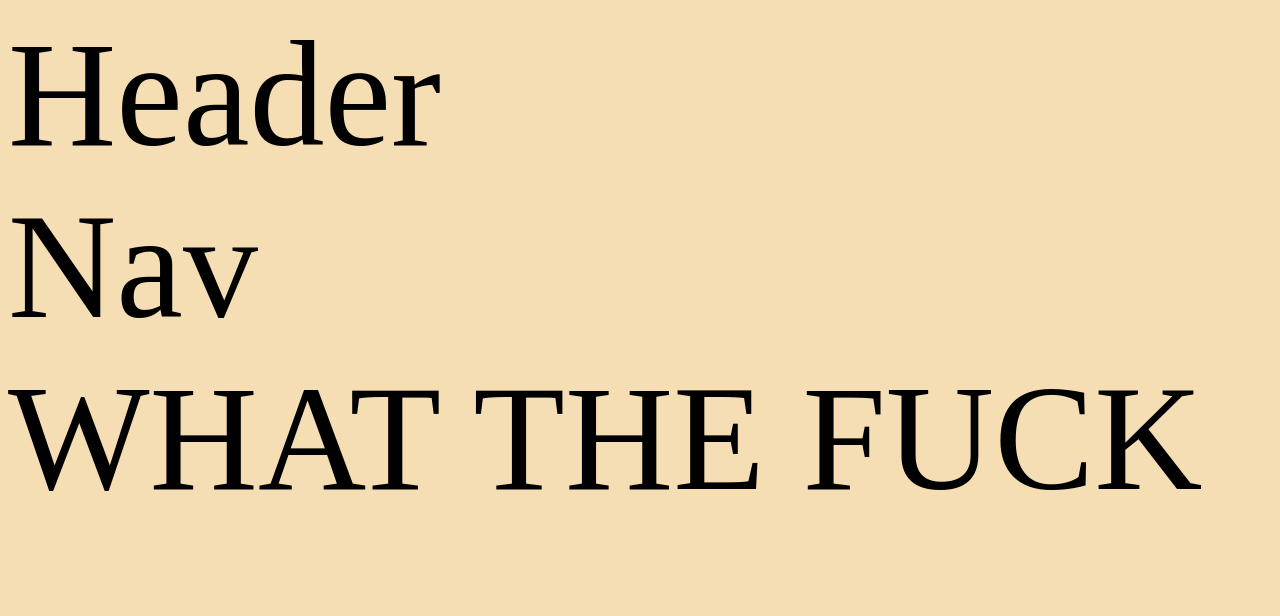
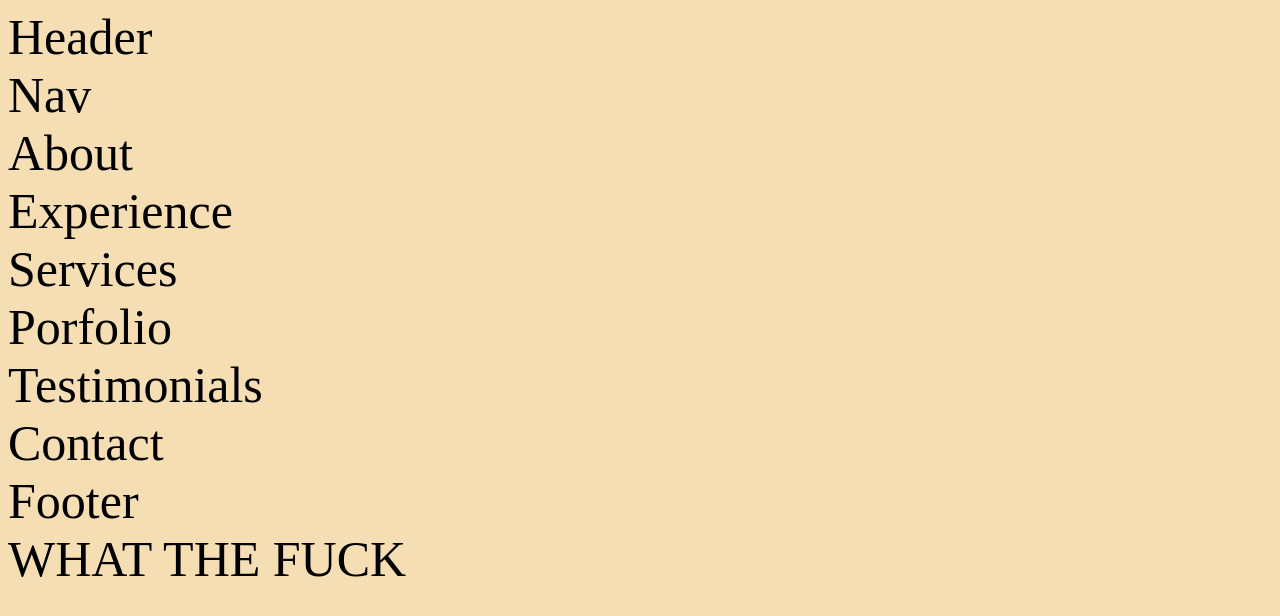
Before and after one commit to BoiledLettuce/Joshua-Henson-React-Portfolio, a React (Create React App) app: page / in a window 1280 px wide. Shown: the top 616 px of the page. Built offline with nearby package versions, Linux system fonts and the light colour scheme.

Commit message:
appjsx import variables

```diff
--- a/src/App.jsx
+++ b/src/App.jsx
@@ -1,6 +1,13 @@
 import React from 'react'
 import Header from './components/header/Header'
 import Nav from './components/nav/Nav'
+import About from './components/about/About'
+import Experience from './components/experience/Experience'
+import Services from './components/services/Services'
+import Portfolio from './components/portfolio/Porfolio'
+import Testimonials from './components/testimonials/Testimonials'
+import Contact from './components/contact/Contact'
+import Footer from './components/footer/Footer'
 
 const App = () => {
   return (
@@ -8,6 +15,13 @@ const App = () => {
 
       <Header />
       <Nav />
+      <About />
+      <Experience />
+      <Services />
+      <Portfolio />
+      <Testimonials />
+      <Contact />
+      <Footer />
 
     <div> WHAT THE FUCK </div>
 
--- a/src/index.css
+++ b/src/index.css
@@ -1,5 +1,5 @@
 body {
     background: wheat;
     color: black;
-    font-size: 150px;
+    font-size: 50px;
 }
```
